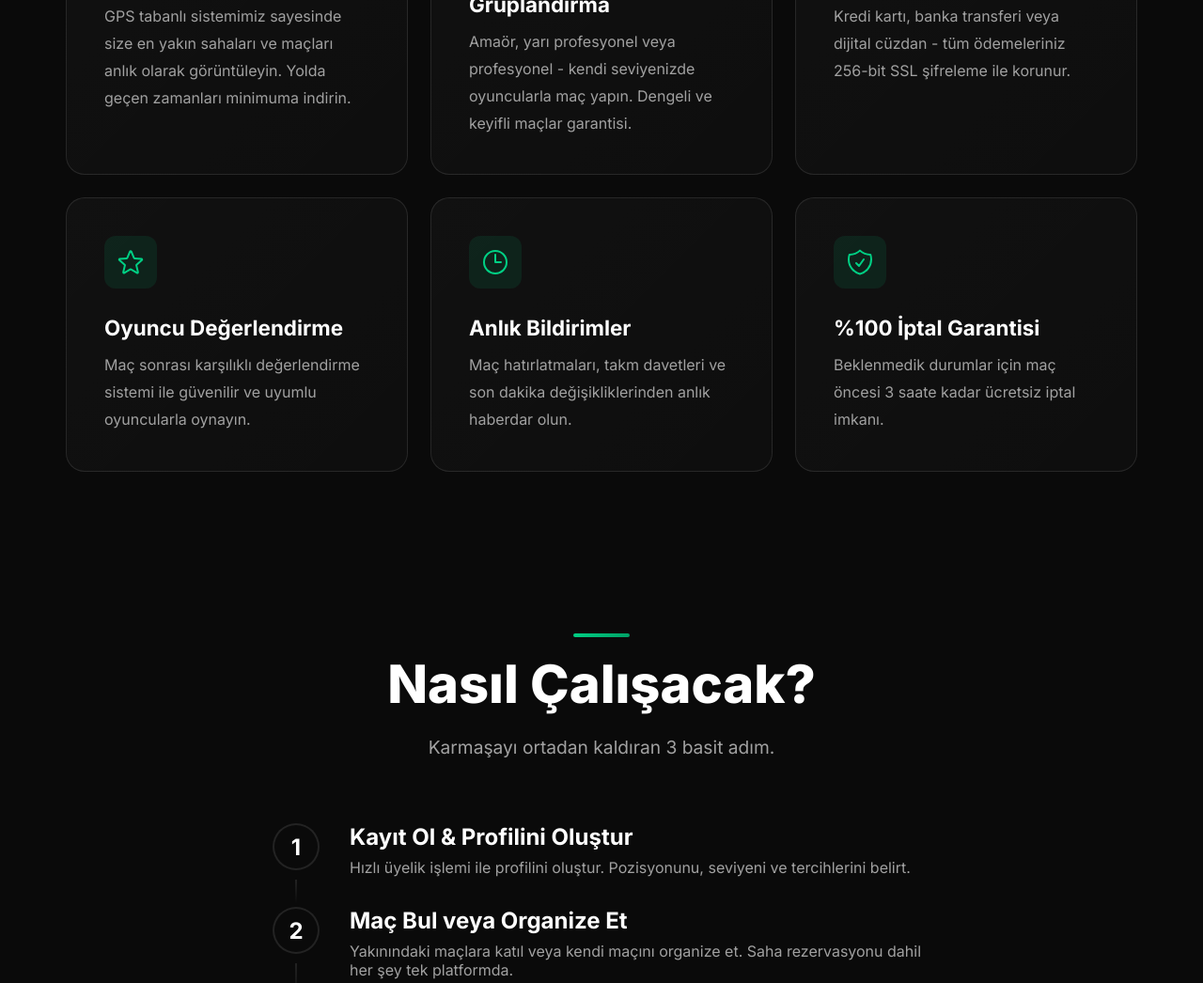
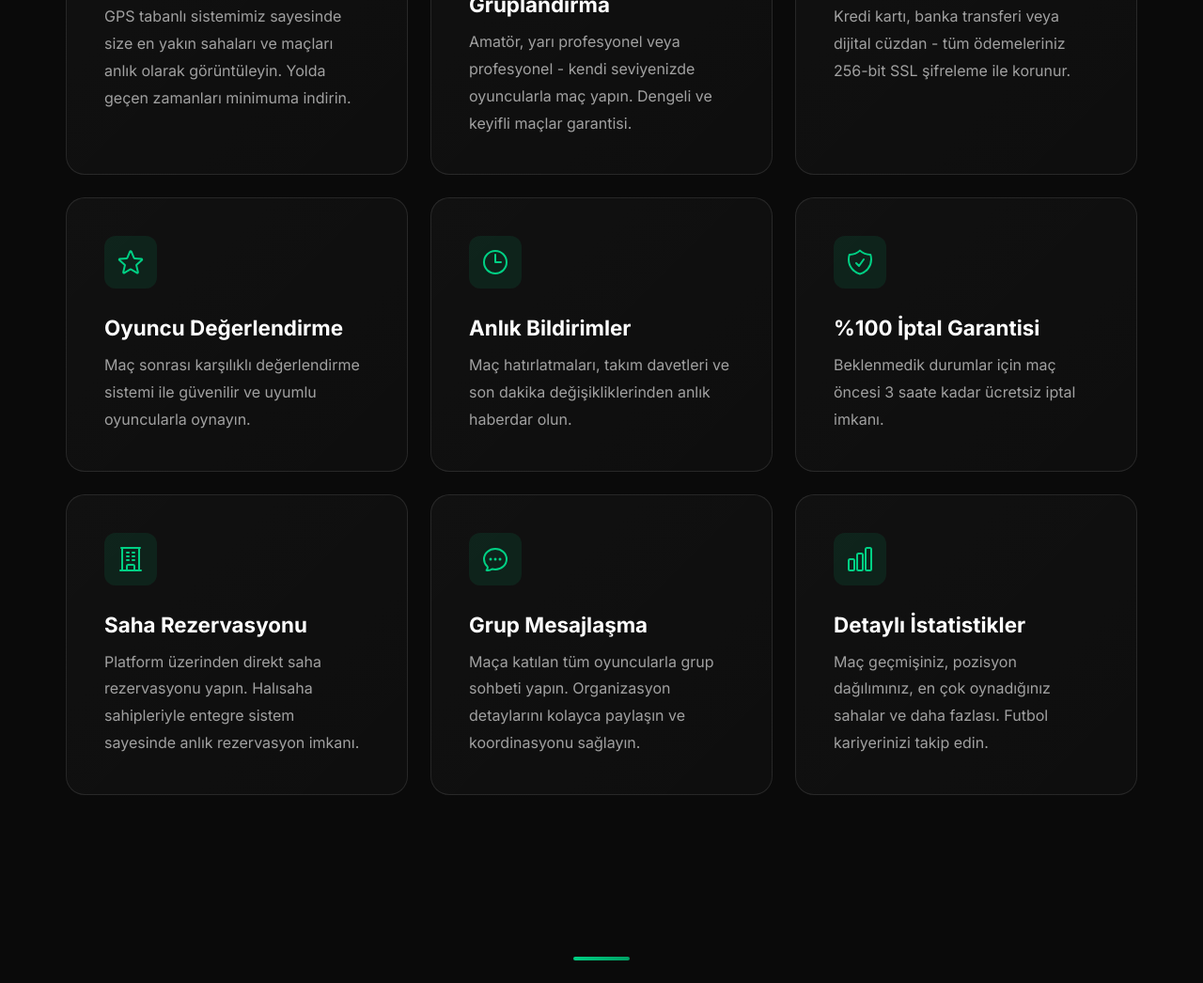
Before and after one commit to giftbymetod8-cpu/halisaharakipbul, a plain HTML site: page index.html in a window 1280 px wide. Shown: the part 1336-2382 px from the top of the page at 94% size. Drawn offline with Linux system fonts and the light colour scheme.

Commit message:
Update index.html

```diff
--- a/index.html
+++ b/index.html
@@ -616,7 +616,7 @@
                 <div class="feature-card reveal" style="transition-delay: 0.1s;">
                     <svg class="feature-icon" xmlns="http://www.w3.org/2000/svg" fill="none" viewBox="0 0 24 24" stroke-width="1.5" stroke="currentColor"><path stroke-linecap="round" stroke-linejoin="round" d="M18 18.72a9.094 9.094 0 003.741-.479 3 3 0 00-4.682-2.72m.94 3.198l.001.031c0 .225-.012.447-.037.666A11.944 11.944 0 0112 21c-2.17 0-4.207-.576-5.963-1.584A6.062 6.062 0 016 18.719m12 0a5.971 5.971 0 00-.941-3.197m0 0A5.995 5.995 0 0012 12.75a5.995 5.995 0 00-5.058 2.772m0 0a3 3 0 00-4.681 2.72 8.986 8.986 0 003.74.477m.94-3.197a5.971 5.971 0 00-.94 3.197M15 6.75a3 3 0 11-6 0 3 3 0 016 0zm6 3a2.25 2.25 0 11-4.5 0 2.25 2.25 0 014.5 0zm-13.5 0a2.25 2.25 0 11-4.5 0 2.25 2.25 0 014.5 0z" /></svg>
                     <h3>Seviyeye Göre Gruplandırma</h3>
-                    <p>Amaör, yarı profesyonel veya profesyonel - kendi seviyenizde oyuncularla maç yapın. Dengeli ve keyifli maçlar garantisi.</p>
+                    <p>Amatör, yarı profesyonel veya profesyonel - kendi seviyenizde oyuncularla maç yapın. Dengeli ve keyifli maçlar garantisi.</p>
                 </div>
                 <div class="feature-card reveal" style="transition-delay: 0.2s;">
                     <svg class="feature-icon" xmlns="http://www.w3.org/2000/svg" fill="none" viewBox="0 0 24 24" stroke-width="1.5" stroke="currentColor"><path stroke-linecap="round" stroke-linejoin="round" d="M2.25 8.25h19.5M2.25 9h19.5m-16.5 5.25h6m-6 2.25h3m-3.75 3h15a2.25 2.25 0 002.25-2.25V6.75A2.25 2.25 0 0019.5 4.5h-15a2.25 2.25 0 00-2.25 2.25v10.5A2.25 2.25 0 004.5 19.5z" /></svg>
@@ -631,12 +631,27 @@
                 <div class="feature-card reveal" style="transition-delay: 0.4s;">
                     <svg class="feature-icon" xmlns="http://www.w3.org/2000/svg" fill="none" viewBox="0 0 24 24" stroke-width="1.5" stroke="currentColor"><path stroke-linecap="round" stroke-linejoin="round" d="M12 6v6h4.5m4.5 0a9 9 0 11-18 0 9 9 0 0118 0z" /></svg>
                     <h3>Anlık Bildirimler</h3>
-                    <p>Maç hatırlatmaları, takm davetleri ve son dakika değişikliklerinden anlık haberdar olun.</p>
+                    <p>Maç hatırlatmaları, takım davetleri ve son dakika değişikliklerinden anlık haberdar olun.</p>
                 </div>
                 <div class="feature-card reveal" style="transition-delay: 0.5s;">
                     <svg class="feature-icon" xmlns="http://www.w3.org/2000/svg" fill="none" viewBox="0 0 24 24" stroke-width="1.5" stroke="currentColor"><path stroke-linecap="round" stroke-linejoin="round" d="M9 12.75L11.25 15 15 9.75m-3-7.036A11.959 11.959 0 013.598 6 11.99 11.99 0 003 9.749c0 5.592 3.824 10.29 9 11.623 5.176-1.332 9-6.03 9-11.622 0-1.31-.21-2.571-.598-3.751h-.152c-3.196 0-6.1-1.248-8.25-3.285z" /></svg>
                     <h3>%100 İptal Garantisi</h3>
                     <p>Beklenmedik durumlar için maç öncesi 3 saate kadar ücretsiz iptal imkanı.</p>
+                </div>
+                <div class="feature-card reveal" style="transition-delay: 0.6s;">
+                    <svg class="feature-icon" xmlns="http://www.w3.org/2000/svg" fill="none" viewBox="0 0 24 24" stroke-width="1.5" stroke="currentColor"><path stroke-linecap="round" stroke-linejoin="round" d="M3.75 21h16.5M4.5 3h15M5.25 3v18m13.5-18v18M9 6.75h1.5m-1.5 3h1.5m-1.5 3h1.5m3-6H15m-1.5 3H15m-1.5 3H15M9 21v-3.375c0-.621.504-1.125 1.125-1.125h3.75c.621 0 1.125.504 1.125 1.125V21" /></svg>
+                    <h3>Saha Rezervasyonu</h3>
+                    <p>Platform üzerinden direkt saha rezervasyonu yapın. Halısaha sahipleriyle entegre sistem sayesinde anlık rezervasyon imkanı.</p>
+                </div>
+                <div class="feature-card reveal" style="transition-delay: 0.7s;">
+                    <svg class="feature-icon" xmlns="http://www.w3.org/2000/svg" fill="none" viewBox="0 0 24 24" stroke-width="1.5" stroke="currentColor"><path stroke-linecap="round" stroke-linejoin="round" d="M8.625 12a.375.375 0 11-.75 0 .375.375 0 01.75 0zm0 0H8.25m4.125 0a.375.375 0 11-.75 0 .375.375 0 01.75 0zm0 0H12m4.125 0a.375.375 0 11-.75 0 .375.375 0 01.75 0zm0 0h-.375M21 12c0 4.556-4.03 8.25-9 8.25a9.764 9.764 0 01-2.555-.337A5.972 5.972 0 015.41 20.97a5.969 5.969 0 01-.474-.065 4.48 4.48 0 00.978-2.025c.09-.457-.133-.901-.467-1.226C3.93 16.178 3 14.189 3 12c0-4.556 4.03-8.25 9-8.25s9 3.694 9 8.25z" /></svg>
+                    <h3>Grup Mesajlaşma</h3>
+                    <p>Maça katılan tüm oyuncularla grup sohbeti yapın. Organizasyon detaylarını kolayca paylaşın ve koordinasyonu sağlayın.</p>
+                </div>
+                <div class="feature-card reveal" style="transition-delay: 0.8s;">
+                    <svg class="feature-icon" xmlns="http://www.w3.org/2000/svg" fill="none" viewBox="0 0 24 24" stroke-width="1.5" stroke="currentColor"><path stroke-linecap="round" stroke-linejoin="round" d="M3 13.125C3 12.504 3.504 12 4.125 12h2.25c.621 0 1.125.504 1.125 1.125v6.75C7.5 20.496 6.996 21 6.375 21h-2.25A1.125 1.125 0 013 19.875v-6.75zM9.75 8.625c0-.621.504-1.125 1.125-1.125h2.25c.621 0 1.125.504 1.125 1.125v11.25c0 .621-.504 1.125-1.125 1.125h-2.25a1.125 1.125 0 01-1.125-1.125V8.625zM16.5 4.125c0-.621.504-1.125 1.125-1.125h2.25C20.496 3 21 3.504 21 4.125v15.75c0 .621-.504 1.125-1.125 1.125h-2.25a1.125 1.125 0 01-1.125-1.125V4.125z" /></svg>
+                    <h3>Detaylı İstatistikler</h3>
+                    <p>Maç geçmişiniz, pozisyon dağılımınız, en çok oynadığınız sahalar ve daha fazlası. Futbol kariyerinizi takip edin.</p>
                 </div>
             </div>
         </section>
```
